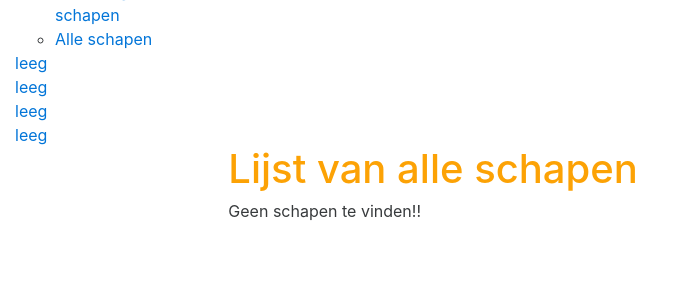
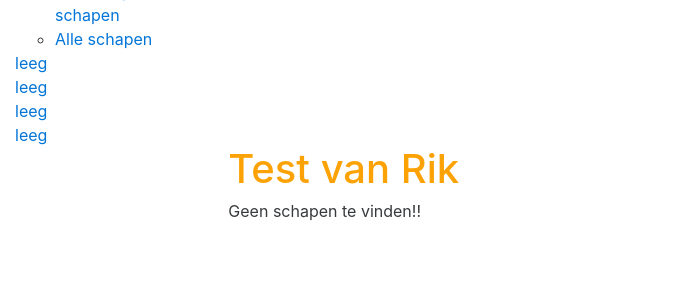
Before and after one commit to ritco/mijnkudde, a Django app: template schapen/templates/bedrijf/alle_schapen.html in a window 1280 px wide. Shown: the part 69-354 px from the top of the page, without its empty margins (0-682 px from the left). Run offline with Django 3.2, Linux system fonts and the light colour scheme; the template is opened without the code that fills it, so the values that code supplies are empty; some libraries are stand-ins or nearby versions.

Commit message:
knop verzetten en titel

```diff
--- a/schapen/templates/bedrijf/alle_schapen.html
+++ b/schapen/templates/bedrijf/alle_schapen.html
@@ -3,8 +3,7 @@
 {% block title %}Mijn Kudde.be - Lijst van alle schapen{% endblock %}
 
 {% block content %}
-<h1>Lijst van alle schapen</h1>
-<a href="{% url 'post_new' %}" class="top-menu"><span class="glyphicon glyphicon-plus"></span></a>
+<h1>Test van Rik</h1>
 
 {% if schapen_overzicht %}
 
@@ -33,4 +32,6 @@
   <p>Geen schapen te vinden!!</p>
 {% endif %}
 
+<a href="{% url 'post_new' %}" class="top-menu"><span class="glyphicon glyphicon-plus"></span></a>
+
 {% endblock %}
```
